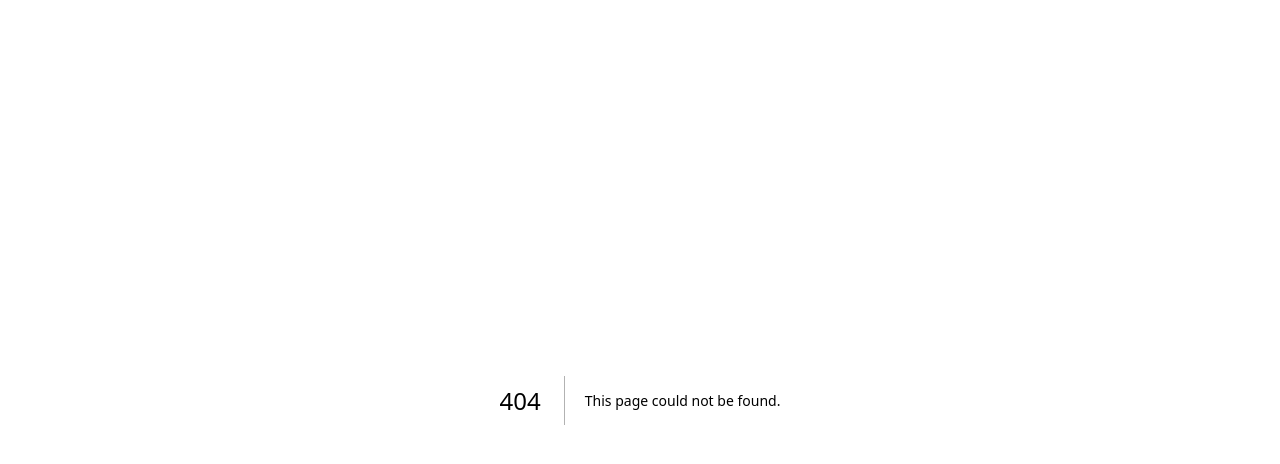
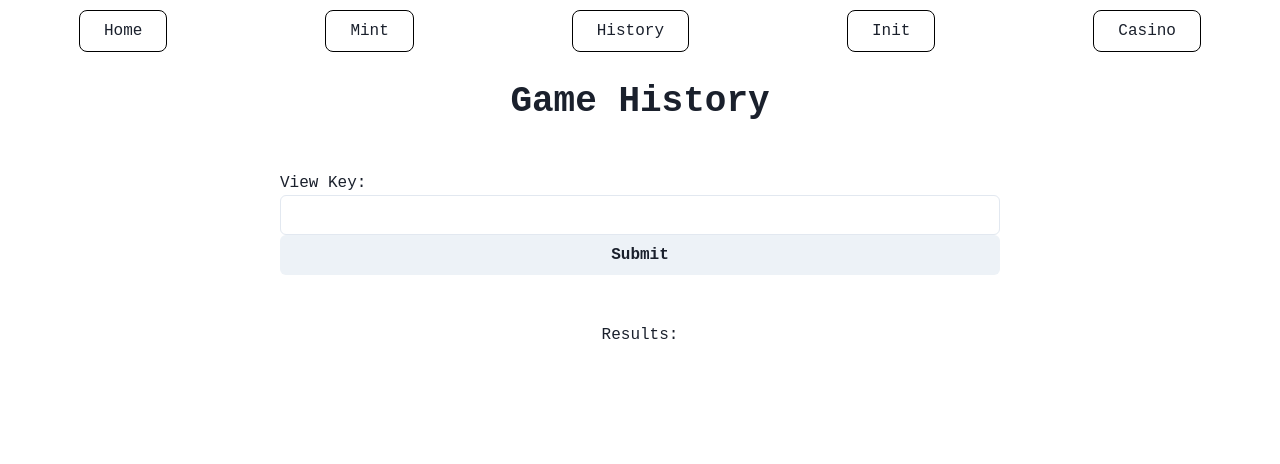
Before and after one commit to jasonkwm/leo-zakkarat, a Next.js app in the folder frontend/: page /history in a window 1280 px wide. Before the commit this address had no page. Shown: the top 464 px of the page. Built offline with nearby package versions, Linux system fonts and the light colour scheme; a web font is replaced by a local one.

Commit message:
feat: done history page

```diff
--- a/frontend/src/components/MainComponent.tsx
+++ b/frontend/src/components/MainComponent.tsx
@@ -5,6 +5,7 @@ import Link from "next/link";
 const pages = [
     { link: "/", name: "Home" },
     { link: "/mint", name: "Mint" },
+    { link: "/history", name: "History" },
     { link: "/init", name: "Init" },
     { link: "/casino", name: "Casino" },
 ];
@@ -36,7 +37,7 @@ export default function MainComponent({ children }: { children: React.ReactNode
                     </Link>
                 ))}
             </Box>
-            <Box mt={"60px"}>{children}</Box>
+            <Box mt={"80px"}>{children}</Box>
         </>
     );
 }
--- /dev/null
+++ b/frontend/src/pages/history.tsx
@@ -0,0 +1,102 @@
+import React from "react";
+import { Box, Text, Heading, Input, Button } from "@chakra-ui/react";
+import MainComponent from "@/components/MainComponent";
+import { Table, Thead, Tbody, Tfoot, Tr, Th, Td, TableCaption, TableContainer } from "@chakra-ui/react";
+import { useMainDataContext } from "@/hooks/MainDataProvider";
+
+const successColor = "#5cb85c4D";
+const errorColor = "#ED43374D";
+
+export default function History() {
+    const [viewKey, setViewKey] = React.useState("");
+    const [loading, setLoading] = React.useState(false);
+    const [displayText, setDisplayText] = React.useState(false);
+    React.useEffect(() => {
+        if (!loading) return;
+        let timer1 = setTimeout(() => {
+            setLoading(false);
+            setDisplayText(true);
+        }, 2000);
+        return () => {
+            clearTimeout(timer1);
+        };
+    }, [loading]);
+    return (
+        <MainComponent>
+            <Box
+                maxWidth={"720px"}
+                margin={"auto"}
+                display={"flex"}
+                flexDirection={"column"}
+                alignItems={"center"}
+                gap={"48px"}
+            >
+                <Heading as={"h2"}>Game History</Heading>
+                <Box width={"100%"}>
+                    <Text>View Key: </Text>
+                    <Input
+                        required
+                        onChange={(e) => {
+                            setViewKey(e.target.value);
+                        }}
+                        value={viewKey}
+                    />
+                    <Button
+                        isLoading={loading}
+                        onClick={() => {
+                            if (viewKey.length === 53) {
+                                setLoading(true);
+                            }
+                        }}
+                        width={"100%"}
+                    >
+                        Submit
+                    </Button>
+                </Box>
+                <Text>Results: </Text>
+            </Box>
+            {displayText ? <ResultTable /> : <></>}
+        </MainComponent>
+    );
+}
+
+function ResultTable() {
+    return (
+        <TableContainer width={"45%"} margin={"24px auto"}>
+            <Table variant="simple">
+                <Thead>
+                    <Tr>
+                        <Th>Table Number</Th>
+                        <Th>Bet on</Th>
+                        <Th>Amount Bet</Th>
+                        <Th>Amount Won</Th>
+                        <Th>Outcome</Th>
+                    </Tr>
+                </Thead>
+                <Tbody>
+                    <Tr backgroundColor={successColor}>
+                        <Td>123</Td>
+                        <Td>Banker</Td>
+                        <Td>300</Td>
+                        <Td>600</Td>
+                        <Td>Won</Td>
+                    </Tr>
+                    <Tr backgroundColor={errorColor}>
+                        <Td>682</Td>
+                        <Td>Player</Td>
+                        <Td>300</Td>
+                        <Td>0</Td>
+                        <Td>Loss</Td>
+                    </Tr>
+                    <Tr backgroundColor={errorColor}>
+                        <Td>2271</Td>
+                        <Td>Player</Td>
+                        <Td>300</Td>
+                        <Td>0</Td>
+                        <Td>Loss</Td>
+                    </Tr>
+                </Tbody>
+            </Table>
+        </TableContainer>
+    );
+}
```
